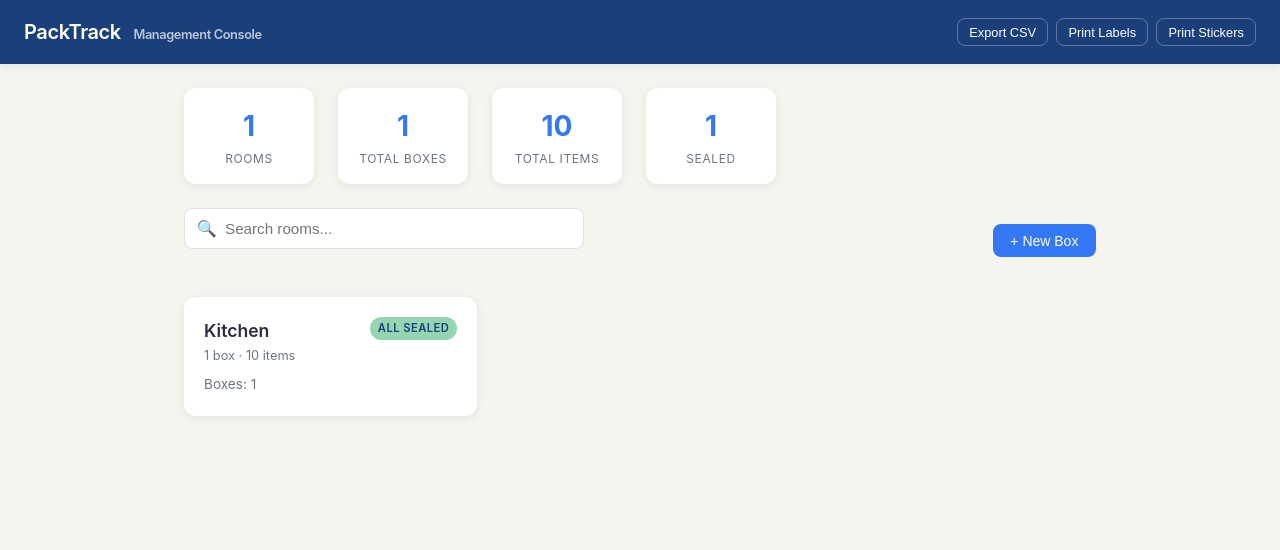
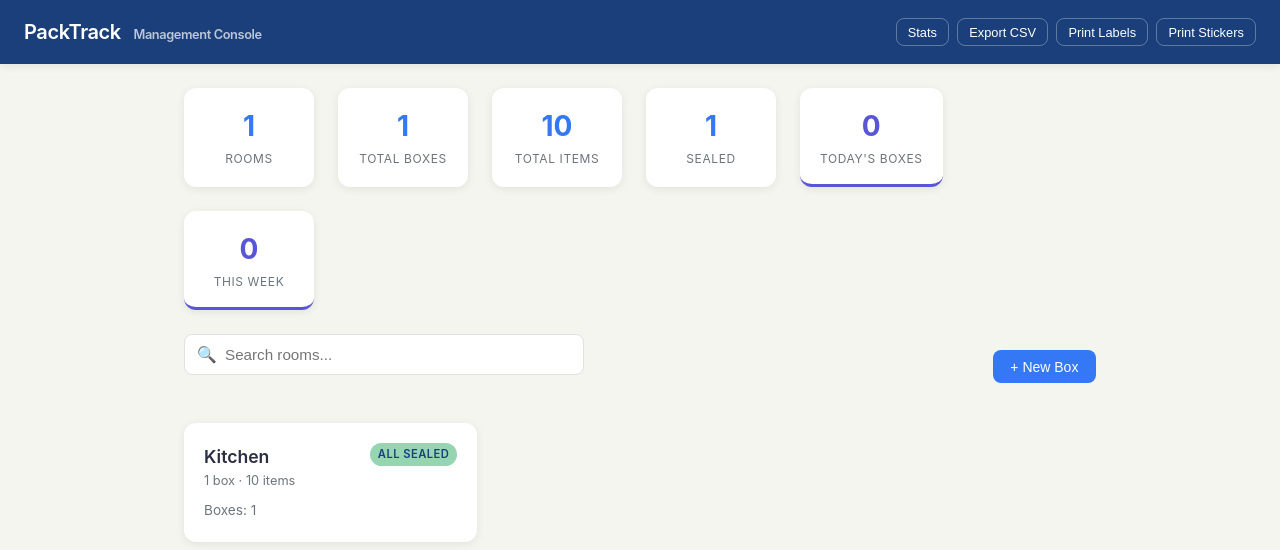
Before and after one commit to jakelease5253/Home-Packing-Inventory, a Flask app: page / in a window 1280 px wide. Shown: the top 550 px of the page. Run offline with Flask 3, Linux system fonts and the light colour scheme; data comes from the database, SQL or seed files in the repository; tables that the repository leaves empty hold one stand-in row (values such as "Sample post").

Commit message:
Add packing stats: daily boxes chart and dashboard summary cards
- Add /api/stats endpoint returning boxes-per-day, today, and weekly stats
- Add "Today's Boxes" and "This Week" stat cards to the dashboard
- Add dedicated Stats page with horizontal bar chart and daily breakdown table
- Add Stats button to header navigation

https://claude.ai/code/session_018JdnU8ZzwSpy6Q3ajkPT4d

```diff
--- a/app.py
+++ b/app.py
@@ -2,7 +2,8 @@ import io
 import os
 import base64
 import uuid
-from datetime import datetime, timezone
+from collections import defaultdict
+from datetime import datetime, timezone, timedelta
 from functools import wraps
 
 import qrcode
@@ -358,6 +359,63 @@ def delete_item(item_id):
     db.session.delete(item)
     db.session.commit()
     return jsonify({"ok": True})
+
+
+# ── Stats API ────────────────────────────────────────────────────────────
+
+@app.route("/api/stats", methods=["GET"])
+def get_stats():
+    boxes = Box.query.order_by(Box.created_at).all()
+    items = Item.query.all()
+
+    # Boxes per day
+    boxes_by_day = defaultdict(lambda: {"boxes": 0, "items": 0, "sealed": 0})
+    for box in boxes:
+        day = box.created_at.strftime("%Y-%m-%d") if box.created_at else "Unknown"
+        boxes_by_day[day]["boxes"] += 1
+        boxes_by_day[day]["items"] += sum(i.quantity for i in box.items)
+        if box.sealed:
+            boxes_by_day[day]["sealed"] += 1
+
+    # Items per day (by when the item's box was created)
+    items_by_day = defaultdict(int)
+    for item in items:
+        if item.box and item.box.created_at:
+            day = item.created_at.strftime("%Y-%m-%d") if item.created_at else "Unknown"
+            items_by_day[day] += item.quantity
+
+    # Sort days chronologically
+    sorted_days = sorted(boxes_by_day.keys())
+    daily_stats = []
+    for day in sorted_days:
+        entry = boxes_by_day[day]
+        daily_stats.append({
+            "date": day,
+            "boxes": entry["boxes"],
+            "items": entry["items"],
+            "sealed": entry["sealed"],
+        })
+
+    # Today's stats
+    today = datetime.now(timezone.utc).strftime("%Y-%m-%d")
+    today_data = boxes_by_day.get(today, {"boxes": 0, "items": 0, "sealed": 0})
+
+    # This week's stats (last 7 days)
+    week_boxes = 0
+    week_items = 0
+    for i in range(7):
+        d = (datetime.now(timezone.utc) - timedelta(days=i)).strftime("%Y-%m-%d")
+        if d in boxes_by_day:
+            week_boxes += boxes_by_day[d]["boxes"]
+            week_items += boxes_by_day[d]["items"]
+
+    return jsonify({
+        "daily": daily_stats,
+        "today": {"boxes": today_data["boxes"], "items": today_data["items"]},
+        "this_week": {"boxes": week_boxes, "items": week_items},
+        "total_boxes": len(boxes),
+        "total_items": sum(i.quantity for i in items),
+    })
 
 
 # ── Search ───────────────────────────────────────────────────────────────────
--- a/static/css/style.css
+++ b/static/css/style.css
@@ -449,6 +449,58 @@ body {
 .sticker-option:hover { border-color: var(--primary); background: #f0f6ff; }
 .sticker-option.selected { border-color: var(--primary); background: #e8f0fe; }
 
+/* ── Stats Page ────────────────────────────────────────────────────────── */
+.stat-card-highlight { border-bottom: 3px solid var(--accent); }
+.stat-card-highlight .number { color: var(--accent); }
+
+.chart-container { display: flex; flex-direction: column; gap: 6px; }
+.chart-row {
+  display: flex;
+  align-items: center;
+  gap: .5rem;
+}
+.chart-row-today .chart-label { font-weight: 700; color: var(--accent); }
+.chart-row-today .chart-bar { background: var(--accent); }
+.chart-label { font-size: .8rem; color: var(--text-light); min-width: 60px; text-align: right; }
+.chart-bar-track {
+  flex: 1;
+  height: 22px;
+  background: #f0f0f0;
+  border-radius: 4px;
+  overflow: hidden;
+}
+.chart-bar {
+  height: 100%;
+  background: var(--primary);
+  border-radius: 4px;
+  min-width: 4px;
+  transition: width .3s;
+}
+.chart-value { font-size: .8rem; font-weight: 600; min-width: 24px; color: var(--text); }
+
+.stats-table-wrap { overflow-x: auto; }
+.stats-table {
+  width: 100%;
+  border-collapse: collapse;
+  font-size: .875rem;
+}
+.stats-table th {
+  text-align: left;
+  padding: .6rem .75rem;
+  font-size: .75rem;
+  text-transform: uppercase;
+  letter-spacing: .05em;
+  color: var(--text-light);
+  border-bottom: 2px solid var(--border);
+}
+.stats-table td {
+  padding: .6rem .75rem;
+  border-bottom: 1px solid var(--border);
+}
+.stats-table tbody tr:hover { background: #f8f9fa; }
+.stats-row-today { background: #f0f0ff; font-weight: 600; }
+.stats-row-today:hover { background: #e8e8ff; }
+
 /* ── Responsive ────────────────────────────────────────────────────────── */
 @media (max-width: 600px) {
   .container { padding: 1rem; }
--- a/static/js/app.js
+++ b/static/js/app.js
@@ -41,6 +41,7 @@ function navigate(view, params = {}) {
   if (view === "dashboard") renderDashboard();
   else if (view === "room") renderRoomDetail(params.id);
   else if (view === "box") renderBoxDetail(params.id);
+  else if (view === "stats") renderStatsPage();
 }
 
 // Check URL for ?box=<id> (from QR code scan)
@@ -57,7 +58,7 @@ function checkDeepLink() {
 // ── Dashboard ────────────────────────────────────────────────────────────
 
 async function renderDashboard() {
-  const rooms = await api("/rooms");
+  const [rooms, stats] = await Promise.all([api("/rooms"), api("/stats")]);
   const totalBoxes = rooms.reduce((s, r) => s + r.box_count, 0);
   const totalItems = rooms.reduce((s, r) => s + r.item_count, 0);
   const totalSealed = rooms.reduce((s, r) => s + r.sealed_count, 0);
@@ -80,6 +81,14 @@ async function renderDashboard() {
       <div class="stat-card">
         <div class="number">${totalSealed}</div>
         <div class="label">Sealed</div>
+      </div>
+      <div class="stat-card stat-card-highlight" onclick="navigate('stats')" style="cursor:pointer;" title="View detailed stats">
+        <div class="number">${stats.today.boxes}</div>
+        <div class="label">Today's Boxes</div>
+      </div>
+      <div class="stat-card stat-card-highlight" onclick="navigate('stats')" style="cursor:pointer;" title="View detailed stats">
+        <div class="number">${stats.this_week.boxes}</div>
+        <div class="label">This Week</div>
       </div>
     </div>
 
@@ -681,6 +690,116 @@ function addBulkItemRow(value = "") {
   if (!value) input.focus();
 }
 
+// ── Stats Page ──────────────────────────────────────────────────────────
+
+async function renderStatsPage() {
+  const stats = await api("/stats");
+  const daily = stats.daily;
+  const maxBoxes = Math.max(1, ...daily.map(d => d.boxes));
+
+  // Format date for display
+  function fmtDate(dateStr) {
+    const d = new Date(dateStr + "T00:00:00");
+    return d.toLocaleDateString("en-US", { month: "short", day: "numeric" });
+  }
+
+  function fmtDateFull(dateStr) {
+    const d = new Date(dateStr + "T00:00:00");
+    return d.toLocaleDateString("en-US", { weekday: "short", month: "short", day: "numeric", year: "numeric" });
+  }
+
+  // Show last 30 days max for the chart
+  const chartData = daily.slice(-30);
+  const maxChartVal = Math.max(1, ...chartData.map(d => d.boxes));
+
+  app.innerHTML = `
+    <a class="back-link" onclick="navigate('dashboard')">&#8592; Dashboard</a>
+
+    <h2 style="margin:.5rem 0 1rem;">Packing Stats</h2>
+
+    <div class="stats">
+      <div class="stat-card stat-card-highlight">
+        <div class="number">${stats.today.boxes}</div>
+        <div class="label">Today's Boxes</div>
+      </div>
+      <div class="stat-card stat-card-highlight">
+        <div class="number">${stats.today.items}</div>
+        <div class="label">Today's Items</div>
+      </div>
+      <div class="stat-card">
+        <div class="number">${stats.this_week.boxes}</div>
+        <div class="label">This Week</div>
+      </div>
+      <div class="stat-card">
+        <div class="number">${stats.total_boxes}</div>
+        <div class="label">All Time Boxes</div>
+      </div>
+      <div class="stat-card">
+        <div class="number">${stats.total_items}</div>
+        <div class="label">All Time Items</div>
+      </div>
+    </div>
+
+    <div class="card" style="margin-top:1.5rem;">
+      <div class="card-body">
+        <h3 style="font-size:1rem;margin-bottom:1rem;color:var(--text-light);text-transform:uppercase;letter-spacing:.05em;">Boxes Created Per Day</h3>
+        ${chartData.length === 0 ? `
+          <div class="empty-state">
+            <p>No boxes created yet. Start packing to see your stats!</p>
+          </div>
+        ` : `
+          <div class="chart-container">
+            ${chartData.map(d => {
+              const pct = (d.boxes / maxChartVal) * 100;
+              const isToday = d.date === new Date().toISOString().slice(0, 10);
+              return `
+                <div class="chart-row${isToday ? " chart-row-today" : ""}" title="${fmtDateFull(d.date)}: ${d.boxes} box${d.boxes !== 1 ? "es" : ""}, ${d.items} item${d.items !== 1 ? "s" : ""}">
+                  <div class="chart-label">${fmtDate(d.date)}</div>
+                  <div class="chart-bar-track">
+                    <div class="chart-bar" style="width:${pct}%"></div>
+                  </div>
+                  <div class="chart-value">${d.boxes}</div>
+                </div>
+              `;
+            }).join("")}
+          </div>
+        `}
+      </div>
+    </div>
+
+    ${daily.length > 0 ? `
+      <div class="card" style="margin-top:1.5rem;">
+        <div class="card-body">
+          <h3 style="font-size:1rem;margin-bottom:1rem;color:var(--text-light);text-transform:uppercase;letter-spacing:.05em;">Daily Breakdown</h3>
+          <div class="stats-table-wrap">
+            <table class="stats-table">
+              <thead>
+                <tr>
+                  <th>Date</th>
+                  <th>Boxes</th>
+                  <th>Items</th>
+                  <th>Sealed</th>
+                </tr>
+              </thead>
+              <tbody>
+                ${[...daily].reverse().map(d => `
+                  <tr${d.date === new Date().toISOString().slice(0, 10) ? ' class="stats-row-today"' : ""}>
+                    <td>${fmtDateFull(d.date)}</td>
+                    <td>${d.boxes}</td>
+                    <td>${d.items}</td>
+                    <td>${d.sealed}</td>
+                  </tr>
+                `).join("")}
+              </tbody>
+            </table>
+          </div>
+        </div>
+      </div>
+    ` : ""}
+  `;
+}
+
+
 // ── Utility ──────────────────────────────────────────────────────────────
 
 function esc(str) {
--- a/templates/index.html
+++ b/templates/index.html
@@ -12,6 +12,7 @@
       <h1>PackTrack <span class="subtitle">Management Console</span></h1>
     </div>
     <div class="header-actions">
+      <button class="btn btn-outline btn-sm" onclick="navigate('stats')" style="color:#fff;border-color:rgba(255,255,255,.3);">Stats</button>
       <button class="btn btn-outline btn-sm" onclick="exportInventory()" style="color:#fff;border-color:rgba(255,255,255,.3);">Export CSV</button>
       <button class="btn btn-outline btn-sm" onclick="printLabels()" style="color:#fff;border-color:rgba(255,255,255,.3);">Print Labels</button>
       <button class="btn btn-outline btn-sm" onclick="printStickers()" style="color:#fff;border-color:rgba(255,255,255,.3);">Print Stickers</button>
```
